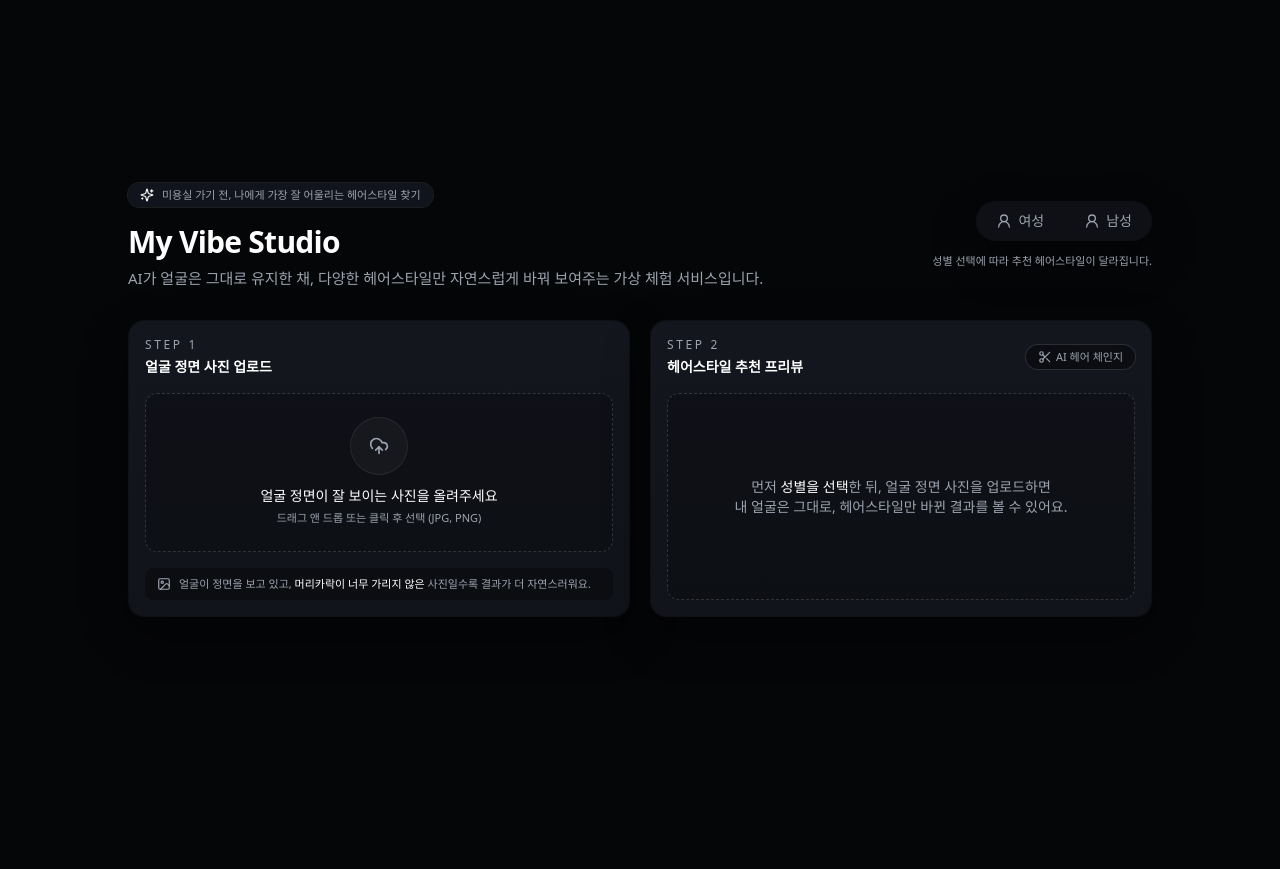
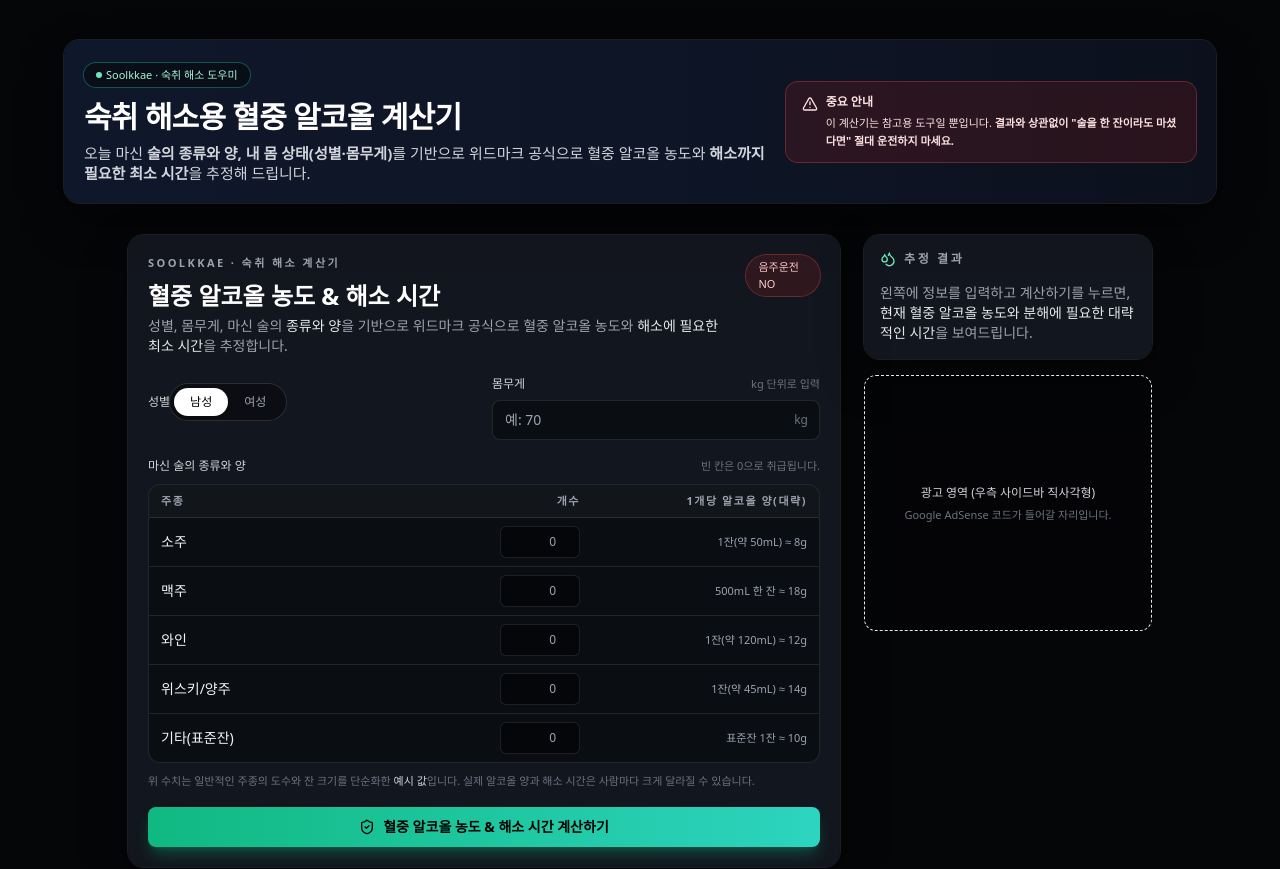
Before and after one commit to shwama120/sober-calc, a Next.js app: page / in a window 1280 px wide. Shown: the top 869 px of the page. Before the commit the page ends 800 px from the top, so only its background shows below. Built offline with nearby package versions, Linux system fonts and the light colour scheme.

Commit message:
fix: restore alcohol calculator app

```diff
--- a/app/layout.tsx
+++ b/app/layout.tsx
@@ -2,8 +2,9 @@ import type { Metadata } from "next";
 import "./globals.css";
 
 export const metadata: Metadata = {
-  title: "My Vibe Studio",
-  description: "AI 기반 헤어스타일 가상 체험 서비스"
+  title: "Soolkkae - 숙취 해소 계산기",
+  description:
+    "성별, 몸무게, 마신 술의 종류와 양으로 혈중 알코올 농도와 해소 시간을 추정하는 숙취 해소 계산기"
 };
 
 export default function RootLayout({
--- a/app/page.tsx
+++ b/app/page.tsx
@@ -1,92 +1,48 @@
  "use client";
 
-import { useState } from "react";
-import { Scissors, Sparkles } from "lucide-react";
-import { Gender, GenderToggle } from "@/components/ui/gender-toggle";
-import { PhotoUploadCard } from "@/components/upload/photo-upload-card";
+import { WidmarkCalculator } from "@/components/calculator/widmark-calculator";
+import { AlertTriangle } from "lucide-react";
 
 export default function HomePage() {
-  const [gender, setGender] = useState<Gender | null>(null);
-  const [hasPhoto, setHasPhoto] = useState(false);
-
   return (
-    <main className="mx-auto flex w-full max-w-5xl flex-col gap-8">
-      <header className="flex flex-col gap-4 md:flex-row md:items-center md:justify-between">
+    <main className="w-full">
+      <div className="mx-auto flex w-full max-w-6xl flex-col gap-8">
+        <header className="mt-2 flex flex-col gap-4 rounded-2xl bg-gradient-to-r from-slate-900 via-slate-900/90 to-slate-900/60 p-5 shadow-soft ring-1 ring-white/10 md:flex-row md:items-center md:justify-between">
           <div>
-          <div className="inline-flex items-center gap-2 rounded-full bg-surface-soft/80 px-3 py-1 text-[11px] font-medium text-accent-soft ring-1 ring-white/10">
-            <Sparkles className="h-3.5 w-3.5 text-white" />
-            <span>미용실 가기 전, 나에게 가장 잘 어울리는 헤어스타일 찾기</span>
-          </div>
-          <h1 className="mt-4 text-2xl font-semibold tracking-tight text-white md:text-3xl">
-            My Vibe Studio
+            <p className="inline-flex items-center gap-1 rounded-full bg-black/40 px-3 py-1 text-[11px] font-medium text-emerald-200 ring-1 ring-emerald-500/40">
+              <span className="h-1.5 w-1.5 rounded-full bg-emerald-300" />
+              Soolkkae · 숙취 해소 도우미
+            </p>
+            <h1 className="mt-3 text-2xl font-semibold tracking-tight text-white md:text-3xl">
+              숙취 해소용 혈중 알코올 계산기
             </h1>
-          <p className="mt-2 text-sm text-accent-soft md:text-[15px]">
-            AI가 얼굴은 그대로 유지한 채, 다양한 헤어스타일만 자연스럽게
-            바꿔 보여주는 가상 체험 서비스입니다.
+            <p className="mt-2 text-sm text-gray-300 md:text-[15px]">
+              오늘 마신{" "}
+              <span className="font-semibold">
+                술의 종류와 양, 내 몸 상태(성별·몸무게)
+              </span>
+              를 기반으로 위드마크 공식으로 혈중 알코올 농도와{" "}
+              <span className="font-semibold">해소까지 필요한 최소 시간</span>을
+              추정해 드립니다.
             </p>
           </div>
-        <div className="flex flex-col items-end gap-3">
-          <GenderToggle value={gender ?? undefined} onChange={setGender} />
-          <p className="text-[11px] text-accent-soft">
-            성별 선택에 따라 추천 헤어스타일이 달라집니다.
+          <div className="flex items-start gap-2 rounded-xl bg-red-900/25 px-4 py-3 text-xs text-red-100 ring-1 ring-red-500/40">
+            <AlertTriangle className="mt-0.5 h-4 w-4 flex-shrink-0" />
+            <div>
+              <p className="font-semibold">중요 안내</p>
+              <p className="mt-1 text-[11px] leading-relaxed">
+                이 계산기는 참고용 도구일 뿐입니다.{" "}
+                <span className="font-semibold">
+                  결과와 상관없이 &quot;술을 한 잔이라도 마셨다면&quot; 절대
+                  운전하지 마세요.
+                </span>
               </p>
+            </div>
           </div>
         </header>
 
-      <section className="grid gap-5 md:grid-cols-[minmax(0,1.1fr)_minmax(0,1.1fr)]">
-        <PhotoUploadCard
-          onImageChange={(file) => {
-            setHasPhoto(!!file);
-          }}
-        />
-
-        <div className="relative overflow-hidden rounded-2xl bg-surface p-[1px] shadow-soft">
-          <div className="flex h-full flex-col rounded-2xl bg-gradient-to-b from-surface-soft/80 to-surface-soft/40 p-4">
-            <div className="flex items-center justify-between">
-              <div>
-                <p className="text-xs font-medium uppercase tracking-[0.22em] text-accent-soft">
-                  STEP 2
-                </p>
-                <p className="mt-1 text-sm font-semibold text-white">
-                  헤어스타일 추천 프리뷰
-                </p>
+        <WidmarkCalculator />
       </div>
-              <div className="inline-flex items-center gap-1 rounded-full bg-black/40 px-3 py-1 text-[11px] text-accent-soft ring-1 ring-white/10">
-                <Scissors className="h-3.5 w-3.5" />
-                <span>AI 헤어 체인지</span>
-              </div>
-            </div>
-
-            <div className="mt-4 flex flex-1 items-center justify-center rounded-xl border border-dashed border-white/15 bg-black/20 px-4 py-6 text-center">
-              {!gender ? (
-                <p className="text-sm text-accent-soft">
-                  먼저{" "}
-                  <span className="font-medium text-white">성별을 선택</span>한
-                  뒤, 얼굴 정면 사진을 업로드하면
-                  <br />
-                  내 얼굴은 그대로, 헤어스타일만 바뀐 결과를 볼 수 있어요.
-                </p>
-              ) : !hasPhoto ? (
-                <p className="text-sm text-accent-soft">
-                  {gender === "female"
-                    ? "여성"
-                    : "남성"}{" "}
-                  헤어스타일 기반으로 준비 중입니다.
-                  <br />
-                  사진을 업로드하면 나에게 어울리는 스타일을 제안해 드릴게요.
-                </p>
-              ) : (
-                <p className="text-sm text-accent-soft">
-                  사진 업로드까지 완료되었습니다.
-                  <br />
-                  다음 단계에서 선택한 성별에 맞는 다양한 헤어스타일 리스트와
-                  Before/After 비교 슬라이더가 나타날 예정입니다.
-                </p>
-              )}
-            </div>
-          </div>
-        </div>
-      </section>
     </main>
   );
 }
--- a/components/calculator/widmark-calculator.tsx
+++ b/components/calculator/widmark-calculator.tsx
@@ -12,18 +12,24 @@ interface Result {
   bac: number;
 }
 
+// 단순화를 위한 주종별 1단위(잔/캔/잔)당 알코올 양(g) 추정값
+const SOJU_GRAMS_PER_SHOT = 8; // 소주 1잔(약 50mL, 16도 내외)
+const BEER_GRAMS_PER_GLASS = 18; // 맥주 500mL 한 잔(4.5도 내외)
+const WINE_GRAMS_PER_GLASS = 12; // 와인 120mL 한 잔(12도 내외)
+const WHISKY_GRAMS_PER_SHOT = 14; // 위스키 45mL 한 잔(40도 내외)
+const STANDARD_DRINK_GRAMS = 10; // 기타 표준잔 1잔 기준
+
 function calculateWidmark(
   weightKg: number,
   gender: Gender,
-  standardDrinks: number
+  totalGrams: number
 ): Result | null {
-  if (!weightKg || !standardDrinks || weightKg <= 0 || standardDrinks <= 0) {
+  if (!weightKg || !totalGrams || weightKg <= 0 || totalGrams <= 0) {
     return null;
   }
 
-  const grams = standardDrinks * 10; // 1표준잔 ≈ 10g 알코올(가정)
   const r = gender === "male" ? 0.68 : 0.55;
-  const bac0 = (grams / (weightKg * r)) / 10; // g/dL
+  const bac0 = (totalGrams / (weightKg * r)) / 10; // g/dL
   const beta = 0.015; // 시간당 감소량 (g/dL)
 
   const hoursToZero = Math.max(0, bac0 / beta);
@@ -37,20 +43,39 @@ function calculateWidmark(
 export function WidmarkCalculator() {
   const [gender, setGender] = useState<Gender>("male");
   const [weight, setWeight] = useState<string>("");
-  const [drinks, setDrinks] = useState<string>("");
+  const [sojuShots, setSojuShots] = useState<string>("");
+  const [beerGlasses, setBeerGlasses] = useState<string>("");
+  const [wineGlasses, setWineGlasses] = useState<string>("");
+  const [whiskyShots, setWhiskyShots] = useState<string>("");
+  const [standardDrinks, setStandardDrinks] = useState<string>("");
   const [submitted, setSubmitted] = useState(false);
 
   const numericWeight = Number(weight.replace(",", "."));
-  const numericDrinks = Number(drinks.replace(",", "."));
+  const numericSoju = Number(sojuShots.replace(",", ".")) || 0;
+  const numericBeer = Number(beerGlasses.replace(",", ".")) || 0;
+  const numericWine = Number(wineGlasses.replace(",", ".")) || 0;
+  const numericWhisky = Number(whiskyShots.replace(",", ".")) || 0;
+  const numericStandard = Number(standardDrinks.replace(",", ".")) || 0;
+
+  const totalGrams = useMemo(() => {
+    const gramsFromSoju = numericSoju * SOJU_GRAMS_PER_SHOT;
+    const gramsFromBeer = numericBeer * BEER_GRAMS_PER_GLASS;
+    const gramsFromWine = numericWine * WINE_GRAMS_PER_GLASS;
+    const gramsFromWhisky = numericWhisky * WHISKY_GRAMS_PER_SHOT;
+    const gramsFromStandard = numericStandard * STANDARD_DRINK_GRAMS;
+
+    return (
+      gramsFromSoju +
+      gramsFromBeer +
+      gramsFromWine +
+      gramsFromWhisky +
+      gramsFromStandard
+    );
+  }, [numericSoju, numericBeer, numericWine, numericWhisky, numericStandard]);
 
   const result = useMemo(
-    () =>
-      calculateWidmark(
-        numericWeight || 0,
-        gender,
-        numericDrinks || 0
-      ),
-    [numericWeight, numericDrinks, gender]
+    () => calculateWidmark(numericWeight || 0, gender, totalGrams),
+    [numericWeight, gender, totalGrams]
   );
 
   const handleSubmit = (e: React.FormEvent) => {
@@ -59,11 +84,7 @@ export function WidmarkCalculator() {
   };
 
   const hasError =
-    submitted &&
-    (!numericWeight ||
-      !numericDrinks ||
-      numericWeight <= 0 ||
-      numericDrinks <= 0);
+    submitted && (!numericWeight || numericWeight <= 0 || totalGrams <= 0);
 
   return (
     <div className="mx-auto flex w-full max-w-5xl flex-col gap-6 md:flex-row">
@@ -72,17 +93,21 @@ export function WidmarkCalculator() {
           <header className="flex items-start justify-between gap-3">
             <div>
               <p className="text-[11px] font-semibold uppercase tracking-[0.22em] text-gray-400">
-                전국민 숙취 해소 계산기
+                Soolkkae · 숙취 해소 계산기
               </p>
               <h1 className="mt-2 text-xl font-semibold text-white md:text-2xl">
-                알코올 분해 예상 시간 계산
+                혈중 알코올 농도 & 해소 시간
               </h1>
               <p className="mt-1 text-sm text-gray-400">
-                위드마크 공식을 기반으로 혈중 알코올 농도와 분해에 필요한
-                시간을 추정합니다.{" "}
+                성별, 몸무게, 마신 술의{" "}
                 <span className="font-medium text-gray-200">
-                  결과와 상관없이 절대 음주운전을 하지 마세요.
+                  종류와 양
                 </span>
+                을 기반으로 위드마크 공식으로 혈중 알코올 농도와{" "}
+                <span className="font-medium text-gray-200">
+                  해소에 필요한 최소 시간
+                </span>
+                을 추정합니다.
               </p>
             </div>
             <div className="hidden rounded-full bg-red-900/25 px-3 py-1 text-[11px] font-medium text-red-200 ring-1 ring-red-500/40 md:inline-flex">
@@ -92,8 +117,9 @@ export function WidmarkCalculator() {
 
           <form
             onSubmit={handleSubmit}
-            className="mt-5 grid gap-4 md:grid-cols-2"
+            className="mt-5 space-y-4 text-sm text-gray-100"
           >
+            <div className="grid gap-4 md:grid-cols-2">
               <div className="space-y-2">
                 <label className="text-xs font-medium text-gray-300">
                   성별
@@ -146,33 +172,123 @@ export function WidmarkCalculator() {
                   </span>
                 </div>
               </div>
+            </div>
 
-            <div className="space-y-2 md:col-span-2">
-              <label className="flex items-center justify-between text-xs font-medium text-gray-300">
-                마신 술의 양
-                <span className="text-[11px] font-normal text-gray-500">
-                  소주 한 잔(또는 맥주 한 캔) ≈ 1잔으로 가정
+            <div className="space-y-2">
+              <div className="flex items-center justify-between">
+                <label className="text-xs font-medium text-gray-300">
+                  마신 술의 종류와 양
+                </label>
+                <span className="text-[11px] text-gray-500">
+                  빈 칸은 0으로 취급됩니다.
                 </span>
-              </label>
-              <div className="relative">
+              </div>
+
+              <div className="overflow-hidden rounded-xl border border-white/10 bg-black/40 text-xs">
+                <div className="grid grid-cols-[minmax(0,1.4fr)_minmax(0,1fr)_minmax(0,1.3fr)] border-b border-white/10 bg-white/[0.03] px-3 py-2 text-[11px] font-semibold uppercase tracking-[0.14em] text-gray-400">
+                  <div>주종</div>
+                  <div className="text-right">개수</div>
+                  <div className="text-right">1개당 알코올 양(대략)</div>
+                </div>
+
+                <div className="divide-y divide-white/10">
+                  <div className="grid grid-cols-[minmax(0,1.4fr)_minmax(0,1fr)_minmax(0,1.3fr)] items-center px-3 py-2">
+                    <div className="text-sm text-gray-100">소주</div>
+                    <div className="text-right">
                       <input
                         type="number"
                         min={0}
                         step="0.5"
-                  value={drinks}
-                  onChange={(e) => setDrinks(e.target.value)}
-                  className="h-10 w-full rounded-lg border border-white/10 bg-black/40 px-3 pr-10 text-sm text-white outline-none ring-offset-0 transition focus:border-white/40 focus:ring-1 focus:ring-white/40"
-                  placeholder="예: 5 (잔)"
+                        value={sojuShots}
+                        onChange={(e) => setSojuShots(e.target.value)}
+                        className="h-8 w-20 rounded-md border border-white/10 bg-black/50 px-2 text-right text-xs text-white outline-none focus:border-emerald-400 focus:ring-1 focus:ring-emerald-400"
+                        placeholder="0"
                       />
-                <span className="pointer-events-none absolute inset-y-0 right-3 flex items-center text-xs text-gray-500">
-                  잔
-                </span>
                     </div>
+                    <div className="text-right text-[11px] text-gray-400">
+                      1잔(약 50mL) ≈ {SOJU_GRAMS_PER_SHOT}g
+                    </div>
+                  </div>
+
+                  <div className="grid grid-cols-[minmax(0,1.4fr)_minmax(0,1fr)_minmax(0,1.3fr)] items-center px-3 py-2">
+                    <div className="text-sm text-gray-100">맥주</div>
+                    <div className="text-right">
+                      <input
+                        type="number"
+                        min={0}
+                        step="0.5"
+                        value={beerGlasses}
+                        onChange={(e) => setBeerGlasses(e.target.value)}
+                        className="h-8 w-20 rounded-md border border-white/10 bg-black/50 px-2 text-right text-xs text-white outline-none focus:border-emerald-400 focus:ring-1 focus:ring-emerald-400"
+                        placeholder="0"
+                      />
+                    </div>
+                    <div className="text-right text-[11px] text-gray-400">
+                      500mL 한 잔 ≈ {BEER_GRAMS_PER_GLASS}g
+                    </div>
+                  </div>
+
+                  <div className="grid grid-cols-[minmax(0,1.4fr)_minmax(0,1fr)_minmax(0,1.3fr)] items-center px-3 py-2">
+                    <div className="text-sm text-gray-100">와인</div>
+                    <div className="text-right">
+                      <input
+                        type="number"
+                        min={0}
+                        step="0.5"
+                        value={wineGlasses}
+                        onChange={(e) => setWineGlasses(e.target.value)}
+                        className="h-8 w-20 rounded-md border border-white/10 bg-black/50 px-2 text-right text-xs text-white outline-none focus:border-emerald-400 focus:ring-1 focus:ring-emerald-400"
+                        placeholder="0"
+                      />
+                    </div>
+                    <div className="text-right text-[11px] text-gray-400">
+                      1잔(약 120mL) ≈ {WINE_GRAMS_PER_GLASS}g
+                    </div>
+                  </div>
+
+                  <div className="grid grid-cols-[minmax(0,1.4fr)_minmax(0,1fr)_minmax(0,1.3fr)] items-center px-3 py-2">
+                    <div className="text-sm text-gray-100">위스키/양주</div>
+                    <div className="text-right">
+                      <input
+                        type="number"
+                        min={0}
+                        step="0.5"
+                        value={whiskyShots}
+                        onChange={(e) => setWhiskyShots(e.target.value)}
+                        className="h-8 w-20 rounded-md border border-white/10 bg-black/50 px-2 text-right text-xs text-white outline-none focus:border-emerald-400 focus:ring-1 focus:ring-emerald-400"
+                        placeholder="0"
+                      />
+                    </div>
+                    <div className="text-right text-[11px] text-gray-400">
+                      1잔(약 45mL) ≈ {WHISKY_GRAMS_PER_SHOT}g
+                    </div>
+                  </div>
+
+                  <div className="grid grid-cols-[minmax(0,1.4fr)_minmax(0,1fr)_minmax(0,1.3fr)] items-center px-3 py-2">
+                    <div className="text-sm text-gray-100">기타(표준잔)</div>
+                    <div className="text-right">
+                      <input
+                        type="number"
+                        min={0}
+                        step="0.5"
+                        value={standardDrinks}
+                        onChange={(e) => setStandardDrinks(e.target.value)}
+                        className="h-8 w-20 rounded-md border border-white/10 bg-black/50 px-2 text-right text-xs text-white outline-none focus:border-emerald-400 focus:ring-1 focus:ring-emerald-400"
+                        placeholder="0"
+                      />
+                    </div>
+                    <div className="text-right text-[11px] text-gray-400">
+                      표준잔 1잔 ≈ {STANDARD_DRINK_GRAMS}g
+                    </div>
+                  </div>
+                </div>
+              </div>
+
               <p className="mt-1 text-[11px] text-gray-500">
-                실제 알코올 도수, 마시는 속도, 체질 등에 따라{" "}
-                <span className="font-medium text-gray-300">
-                  결과는 참고용일 뿐입니다.
-                </span>
+                위 수치는 일반적인 주종의 도수와 잔 크기를 단순화한{" "}
+                <span className="font-medium text-gray-300">예시 값</span>
+                입니다. 실제 알코올 양과 해소 시간은 사람마다 크게 달라질 수
+                있습니다.
               </p>
             </div>
 
@@ -182,21 +298,21 @@ export function WidmarkCalculator() {
                 className="inline-flex w-full items-center justify-center gap-2 rounded-lg bg-gradient-to-r from-emerald-500 to-teal-400 px-4 py-2.5 text-sm font-semibold text-black shadow-lg shadow-emerald-500/30 transition hover:from-emerald-400 hover:to-teal-300"
               >
                 <ShieldCheck className="h-4 w-4" />
-                <span>알코올 분해 예상 시간 계산하기</span>
+                <span>혈중 알코올 농도 & 해소 시간 계산하기</span>
               </button>
             </div>
-          </form>
 
             {hasError && (
-          <div className="mt-4 flex items-start gap-2 rounded-lg bg-red-950/40 px-3 py-2 text-xs text-red-100 ring-1 ring-red-500/40">
+              <div className="mt-2 flex items-start gap-2 rounded-lg bg-red-950/40 px-3 py-2 text-xs text-red-100 ring-1 ring-red-500/40">
                 <AlertTriangle className="mt-0.5 h-3.5 w-3.5 flex-shrink-0" />
                 <p>
-              몸무게와 마신 술의 양을 모두 올바르게 입력해 주세요. 이 계산기는
-              참고용 도구이며, 실제 음주 상태나 운전 가능 여부를 보장하지
-              않습니다.
+                  몸무게와 마신 술의 양을 모두 올바르게 입력해 주세요. 이
+                  계산기는 참고용 도구이며, 실제 음주 상태나 운전 가능 여부를
+                  보장하지 않습니다.
                 </p>
               </div>
             )}
+          </form>
         </div>
 
         <div className="mt-3">
```
Lines whose indentation alone changed are shown as unchanged.
